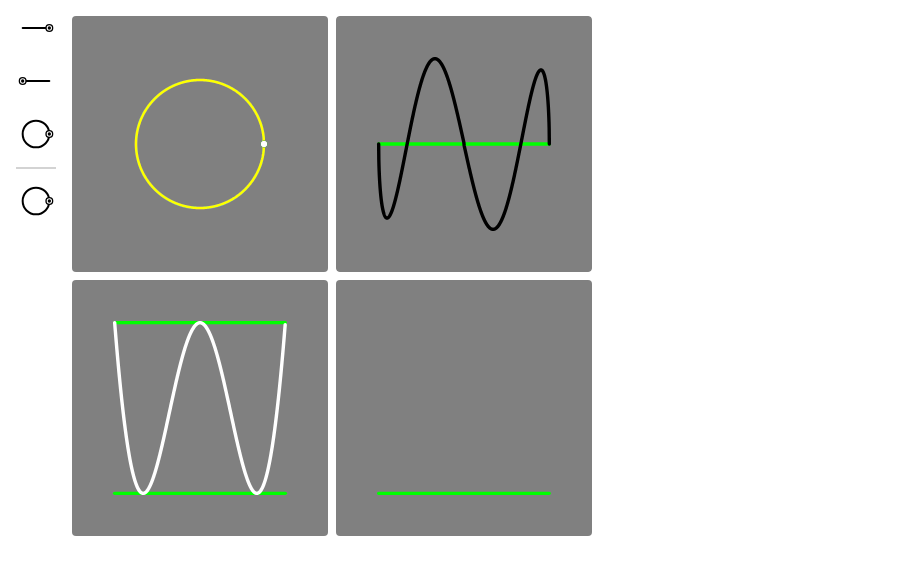
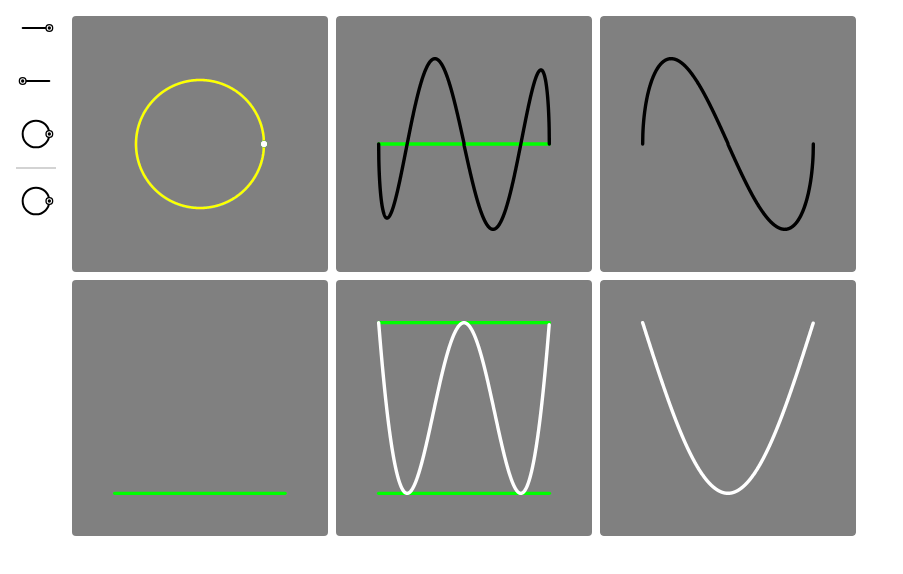
Before and after one commit to clumsycomputer/clumsy-website, a Next.js app: page /dev in a window 1280 px wide. Shown: the top 574 px of the page, without its empty margins (0-903 px from the left). Built offline with nearby package versions, Linux system fonts and the light colour scheme.

Commit message:
feature(DevPage): add component wave charts

```diff
--- a/pages/dev.tsx
+++ b/pages/dev.tsx
@@ -135,18 +135,27 @@ export default () => {
     const somePendulum = Math.abs(someLoopPoint[4]);
     return somePendulum > maxResult ? somePendulum : maxResult;
   }, 0);
-  // console.log(
-  //   loopPoints.map((somePoint) => {
-  //     return somePoint[4] / maxPendulum / somePoint[3];
-  //   })
-  // );
-  // console.log(
-  //   loopPoints.map((somePoint) => {
-  //     return Math.sqrt(
-  //       Math.pow(somePoint[3], 2) + Math.pow(somePoint[4] / maxPendulum, 2)
-  //     );
-  //   })
-  // );
+  const maxSine = loopPoints.reduce((maxResult, someLoopPoint) => {
+    const someSine = Math.abs(
+      someLoopPoint[1] - subCircleNode.nodeGeometry.center[1]
+    );
+    return someSine > maxResult ? someSine : maxResult;
+  }, 0);
+  // const maxCosine = loopPoints.reduce((maxResult, someLoopPoint) => {
+  //   const someCosine = Math.abs(
+  //     someLoopPoint[0] - subCircleNode.nodeGeometry.center[0]
+  //   );
+  //   return someCosine > maxResult ? someCosine : maxResult;
+  // }, 0);
+  const minCos = loopPoints.reduce((maxResult, someLoopPoint) => {
+    const someCosine = someLoopPoint[0] - subCircleNode.nodeGeometry.center[0];
+    return someCosine < maxResult ? someCosine : maxResult;
+  }, 0);
+  const maxCos = loopPoints.reduce((maxResult, someLoopPoint) => {
+    const someCosine = someLoopPoint[0] - subCircleNode.nodeGeometry.center[0];
+    return someCosine > maxResult ? someCosine : maxResult;
+  }, 0);
+  const cosSize = maxCos - minCos;
   return (
     <div
       style={{
@@ -286,32 +295,22 @@ export default () => {
             <rect x={-0.25} y={-0.25} width={1.5} height={1.5} fill={"grey"} />
             <g transform="translate(0,1)">
               <g transform="scale(1,-1)">
-                <line
-                  x1={0}
-                  y1={1}
-                  x2={1}
-                  y2={1}
-                  stroke={"lime"}
-                  strokeWidth={0.02}
-                  strokeLinecap={"round"}
-                />
-                <line
-                  x1={0}
-                  y1={0}
-                  x2={1}
-                  y2={0}
-                  stroke={"lime"}
-                  strokeWidth={0.02}
-                  strokeLinecap={"round"}
-                />
                 <polyline
                   points={loopPoints
                     .map(
                       (someLoopPoint, pointIndex) =>
-                        `${pointIndex / loopPoints.length},${someLoopPoint[3]}`
+                        `${pointIndex / loopPoints.length},${
+                          someLoopPoint[5] /
+                          getIntersectionRadiusData({
+                            baseCircle: baseCircleNode.nodeGeometry,
+                            subCircle: subCircleNode.nodeGeometry,
+                            relativeSubCirclePhase:
+                              subCircleNode.nodeEncoding.relativePhase,
+                          }).maxIntersectionRadius
+                        }`
                     )
                     .join(" ")}
-                  stroke={"white"}
+                  stroke={"lime"}
                   strokeWidth={0.02}
                   fillOpacity={0}
                   strokeLinecap={"round"}
@@ -375,28 +374,113 @@ export default () => {
             <rect x={-0.25} y={-0.25} width={1.5} height={1.5} fill={"grey"} />
             <g transform="translate(0,1)">
               <g transform="scale(1,-1)">
+                <line
+                  x1={0}
+                  y1={1}
+                  x2={1}
+                  y2={1}
+                  stroke={"lime"}
+                  strokeWidth={0.02}
+                  strokeLinecap={"round"}
+                />
+                <line
+                  x1={0}
+                  y1={0}
+                  x2={1}
+                  y2={0}
+                  stroke={"lime"}
+                  strokeWidth={0.02}
+                  strokeLinecap={"round"}
+                />
                 <polyline
                   points={loopPoints
                     .map(
                       (someLoopPoint, pointIndex) =>
-                        `${pointIndex / loopPoints.length},${
-                          someLoopPoint[5] /
-                          getIntersectionRadiusData({
-                            baseCircle: baseCircleNode.nodeGeometry,
-                            subCircle: subCircleNode.nodeGeometry,
-                            relativeSubCirclePhase:
-                              subCircleNode.nodeEncoding.relativePhase,
-                          }).maxIntersectionRadius
-                        }`
+                        `${pointIndex / loopPoints.length},${someLoopPoint[3]}`
                     )
                     .join(" ")}
-                  stroke={"lime"}
+                  stroke={"white"}
                   strokeWidth={0.02}
                   fillOpacity={0}
                   strokeLinecap={"round"}
                   strokeLinejoin={"round"}
                 />
               </g>
+            </g>
+          </svg>
+        </div>
+        <div
+          style={{ display: "flex", flexDirection: "column", marginLeft: 8 }}
+        >
+          <svg
+            width={256}
+            height={256}
+            viewBox={`${-0.75} ${-0.75} ${1.5} ${1.5}`}
+            style={{ borderRadius: 4, marginBottom: 8 }}
+          >
+            <rect
+              x={-0.75}
+              y={-0.75}
+              width={1.5}
+              height={1.5}
+              fill={"grey"}
+              rx={0.02}
+              ry={0.02}
+            />
+            <g transform="scale(1,-1)">
+              <polyline
+                points={`-0.5,0 ${loopPoints
+                  .map(
+                    (someLoopPoint, pointIndex) =>
+                      `${pointIndex / loopPoints.length - 0.5},${
+                        (someLoopPoint[1] -
+                          subCircleNode.nodeGeometry.center[1]) /
+                        (2 * maxSine)
+                      }`
+                  )
+                  .join(" ")} 0.5,0`}
+                stroke={"black"}
+                strokeWidth={0.02}
+                fillOpacity={0}
+                strokeLinecap={"round"}
+                strokeLinejoin={"round"}
+              />
+            </g>
+          </svg>
+          <svg
+            width={256}
+            height={256}
+            viewBox={`${-0.75} ${-0.75} ${1.5} ${1.5}`}
+            style={{ borderRadius: 4 }}
+          >
+            <rect
+              x={-0.75}
+              y={-0.75}
+              width={1.5}
+              height={1.5}
+              fill={"grey"}
+              rx={0.02}
+              ry={0.02}
+            />
+            <g transform="scale(1,-1)">
+              <polyline
+                points={`${loopPoints
+                  .map(
+                    (someLoopPoint, pointIndex) =>
+                      `${pointIndex / loopPoints.length - 0.5},${
+                        (someLoopPoint[0] -
+                          subCircleNode.nodeGeometry.center[0] +
+                          (-1 - minCos)) *
+                        (1 / cosSize)
+                      }`
+                  )
+                  .join(" ")}`}
+                stroke={"white"}
+                strokeWidth={0.02}
+                fillOpacity={0}
+                strokeLinecap={"round"}
+                strokeLinejoin={"round"}
+              />
             </g>
           </svg>
         </div>
```
